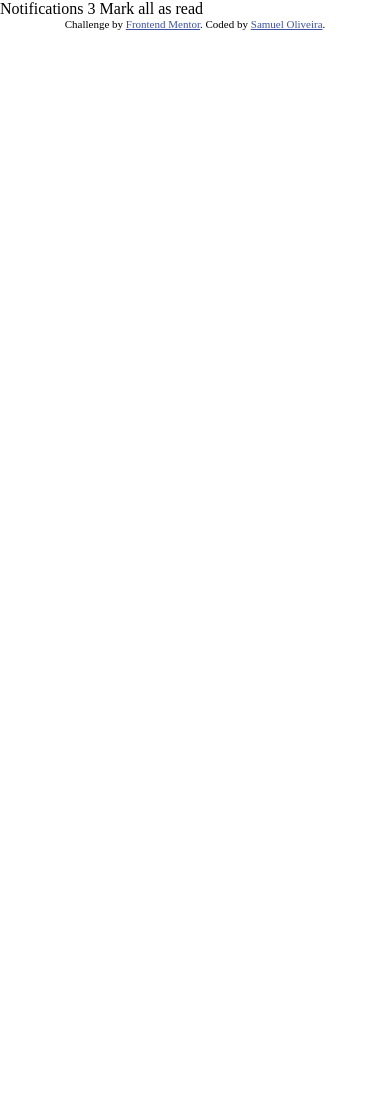
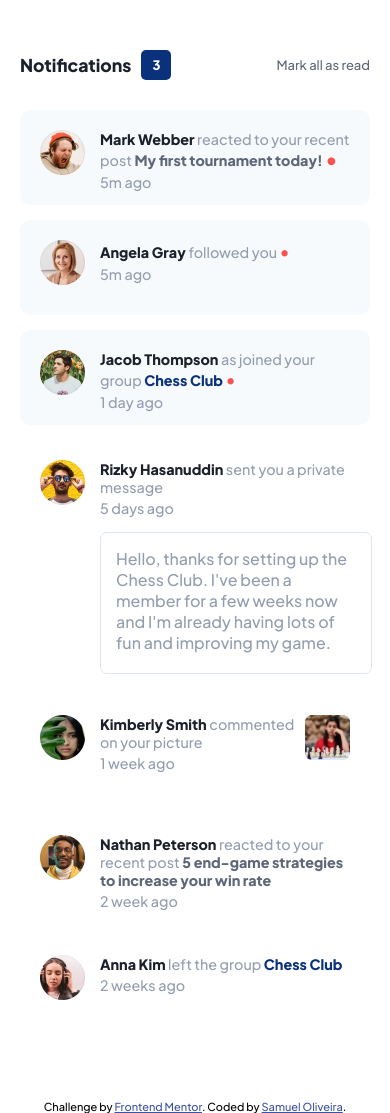
Before and after one commit to samueldev900/Challenge_22_Html-CSS, a plain HTML site: page index.html in a window 390 px wide. Before the commit the page ends 844 px from the top, so only its background shows below. Drawn offline with Linux system fonts and the light colour scheme.

Commit message:
mobile first finalizado

```diff
--- a/estilo/style.css
+++ b/estilo/style.css
@@ -19,4 +19,138 @@
 *{
     padding: 0;
     margin: 0;
+    font-family: 'Plus Jakarta Sans', sans-serif;
 }
+
+body{
+    display: flex;
+    flex-direction: column;
+    align-items: center;
+}
+.notification-name{
+    font-size: 1.1rem;
+    color: var(--cor8);
+    font-weight: 800;
+}
+.notification-number{
+    display: grid;
+    place-items: center;
+    width: 30px;
+    height: 30px;
+    margin-left: 10px;
+    background-color: var(--cor1);
+    color: var(--cor2);
+    font-weight: 800;
+    border-radius: 5px;
+}
+section{
+    width: 350px;
+    display: flex;
+    align-items: center;
+    justify-content: space-between;
+    margin-bottom: 30px;
+    font-family: 500;
+    font-size: 13px;
+    color: var(--cor7);
+}
+section div{
+    display: flex;
+    align-items: center;
+}
+main{
+    width: 350px;
+    height: 1000px;
+    margin: 50px 0px;
+}
+img{
+    width: 45px;
+    height: 45px;
+}
+.div-reactions{
+    display: flex;
+    margin-top: 15px;
+    height: 55px;
+    padding: 20px;
+    border-radius: 10px;
+    color: var(--cor6);
+    background-color: var(--cor3);
+}
+.div-reactions  p {
+    font-size: 0.896rem;
+    margin-left: 15px;
+    align-items: baseline;
+}
+.name{
+    font-weight: 800;
+    color: var(--cor8);
+}
+.word-highlighted{
+    color: var(--cor7);
+    font-weight: 800;
+}
+.circle{
+    height: 20px;
+    width: 20px;
+    background-color: var(--cor0);
+    border-radius: 10%;
+}
+.read-point{
+    color: var(--cor0);
+    font-size: 1.1rem;
+}
+#time{
+    width: 100px;
+    text-align: center;
+    margin-top: 3px;
+    margin-left: 15px;
+}
+#time > p{
+    text-align: left;
+    margin: 0;
+}
+.chess-word{
+    color: var(--cor1);
+    font-weight: 800;
+}
+
+.div-reactions2{
+    display: flex;
+    margin-top: 15px;
+    height: 200px;
+    padding: 20px;
+    border-radius: 10px;
+    color: var(--cor6);
+}
+.div-reactions2 p {
+    font-size: 0.896rem;
+    margin-left: 15px;
+
+    align-items: baseline;
+}
+#rizky-msg{
+    width: 240px;
+    height: 110px;
+    border: 1px solid var(--cor5);
+    margin-left: 15px;
+    margin-top: 15px;
+    padding: 15px;
+    border-radius: 7px;
+}
+#rizky-msg p{
+    margin: 0;
+    font-size: 1rem;
+}
+
+.div-reactions3{
+    display: flex;
+    margin-top: 15px;
+    height: 65px;
+    padding: 20px;
+    border-radius: 10px;
+    color: var(--cor6);
+}
+.div-reactions3  p {
+    font-size: 0.896rem;
+    margin-left: 15px;
+    align-items: baseline;
+}
--- a/index.html
+++ b/index.html
@@ -11,38 +11,160 @@
   <title>Frontend Mentor | Notifications page</title>
 </head>
 <body>
+  <main>
 
-  <main>
-    Notifications <span class="notification-number">3</span>
-    Mark all as read
+
+      <section>
+        <div>
+          <span class="notification-name">Notifications </span>
+          <div class="notification-number">
+            3
+          </div>
+        </div>
+        Mark all as read
+      </section>
+
+
+      <div class="div-reactions">
+        <div>
+          <img src="assets/images/avatar-mark-webber.webp" alt="avatar-mark">
+        </div>
+
+        <div>
+          <p>
+            <span class="name">Mark Webber</span> reacted to your recent post
+            <span class="word-highlighted">
+              My first tournament today! <span class="read-point">•</span>
+            </span>
+          </p>
+
+          <div id="time">
+            <p>5m ago</p>
+          </div>
+
+        </div>
+      </div>
+
+      <div class="div-reactions">
+        <div>
+          <img src="assets/images/avatar-angela-gray.webp" alt="avatar-mark">
+        </div>
+
+        <div>
+          <p>
+            <span class="name">Angela Gray </span> followed you
+            <span class="read-point">•</span>
+          </p>
+          <div id="time">
+            <p>5m ago</p>
+          </div>
+        </div>
+      </div>
+
+      <div class="div-reactions">
+        <div>
+          <img src="assets/images/avatar-jacob-thompson.webp" alt="avatar-mark">
+        </div>
+
+        <div>
+          <p>
+            <span class="name">Jacob Thompson </span>as joined your group <span class="chess-word">Chess Club</span>
+            <span class="read-point">•</span>
+          </p>
+          <div id="time">
+            <p>1 day ago</p>
+          </div>
+        </div>
+      </div>
+
+
+      <div class="div-reactions2">
+        <div>
+          <img src="assets/images/avatar-rizky-hasanuddin.webp" alt="avatar-mark">
+        </div>
+
+        <div>
+          <p>
+            <span class="name">Rizky Hasanuddin </span>sent you a private message
+
+          </p>
+          <div id="time">
+            <p style="margin: 0;">5 days ago</p>
+          </div>
+
+
+          <div id="rizky-msg">
+              <p>
+                  Hello, thanks for setting up the Chess Club. I've been a member for a few weeks now and
+                  I'm already having lots of fun and improving my game.
+              </p>
+          </div>
+        </div>
+      </div>
+
+
+
+
+      <div class="div-reactions3">
+        <div>
+          <img src="assets/images/avatar-kimberly-smith.webp" alt="avatar-mark">
+        </div>
+
+        <div>
+          <p>
+            <span class="name">Kimberly Smith </span>commented on your picture
+          </p>
+          <div id="time">
+            <p>1 week ago</p>
+          </div>
+        </div>
+        <img src="assets/images/image-chess.webp" alt="chess-image">
+      </div>
+
+
+      <div class="div-reactions3">
+        <div>
+          <img src="assets/images/avatar-nathan-peterson.webp" alt="avatar-mark">
+        </div>
+
+        <div>
+          <p>
+            <span class="name">Nathan Peterson </span>reacted to your recent post<span class="word-highlighted"> 5 end-game strategies to increase your win rate</span>
+          </p>
+          <div id="time">
+            <p style="margin: 0;">2 week ago</p>
+          </div>
+        </div>
+      </div>
+
+
+
+
+      <div class="div-reactions3">
+        <div>
+          <img src="assets/images/avatar-anna-kim.webp" alt="avatar-mark">
+        </div>
+
+        <div>
+          <p>
+            <span class="name">Anna Kim </span>left the group <span class="chess-word">Chess Club</span>
+          </p>
+          <div id="time">
+            <p>2 weeks ago</p>
+          </div>
+        </div>
+      </div>
   </main>
 
-<!--   Mark Webber reacted to your recent post My first tournament today!
-  1m ago
 
-  Angela Gray followed you
-  5m ago
 
-  Jacob Thompson has joined your group Chess Club
-  1 day ago
 
-  Rizky Hasanuddin sent you a private message
-  5 days ago
-  Hello, thanks for setting up the Chess Club. I've been a member for a few weeks now and
-  I'm already having lots of fun and improving my game.
 
-  Kimberly Smith commented on your picture
-  1 week ago
-
-  Nathan Peterson reacted to your recent post 5 end-game strategies to increase your win rate
-  2 weeks ago
-
-  Anna Kim left the group Chess Club
-  2 weeks ago
-   -->
-  <div class="attribution">
-    Challenge by <a href="https://www.frontendmentor.io?ref=challenge" target="_blank">Frontend Mentor</a>.
-    Coded by <a href="https://github.com/samueldev900">Samuel Oliveira</a>.
-  </div>
+  <footer>
+    <div class="attribution">
+      Challenge by <a href="https://www.frontendmentor.io?ref=challenge" target="_blank">Frontend Mentor</a>.
+      Coded by <a href="https://github.com/samueldev900">Samuel Oliveira</a>.
+    </div>
+  </footer>
 </body>
 </html>
```
